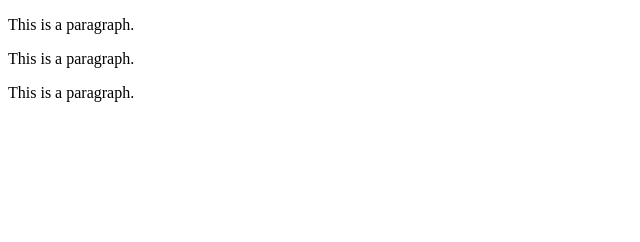
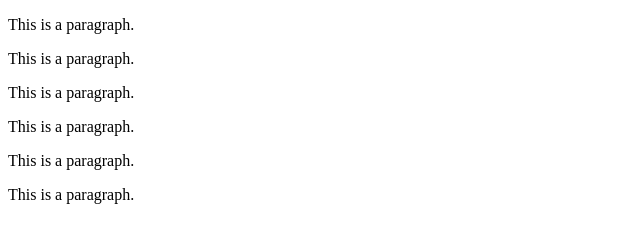
Before and after one commit to CDMStorage/git-jenkins-integration-sample, a plain HTML site: page index.html in a window 1280 px wide. Shown: the whole page, without its empty margins (0-640 px from the left). Drawn offline with Linux system fonts and the light colour scheme.

Commit message:
second commit

```diff
--- a/index.html
+++ b/index.html
@@ -5,6 +5,9 @@
 <p>This is a paragraph.</p>
 <p>This is a paragraph.</p>
 <p>This is a paragraph.</p>
+<p>This is a paragraph.</p>
+<p>This is a paragraph.</p>
+<p>This is a paragraph.</p>
 
 </body>
 </html>
```
